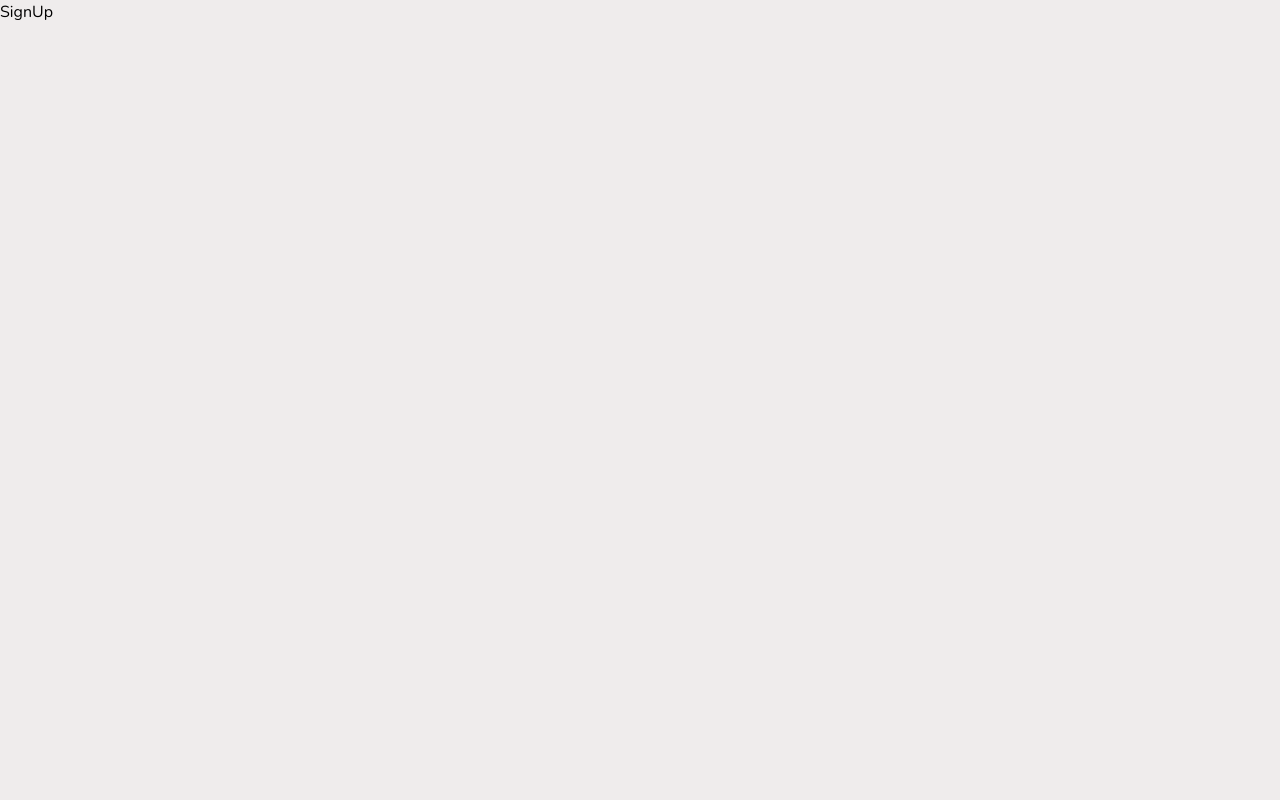
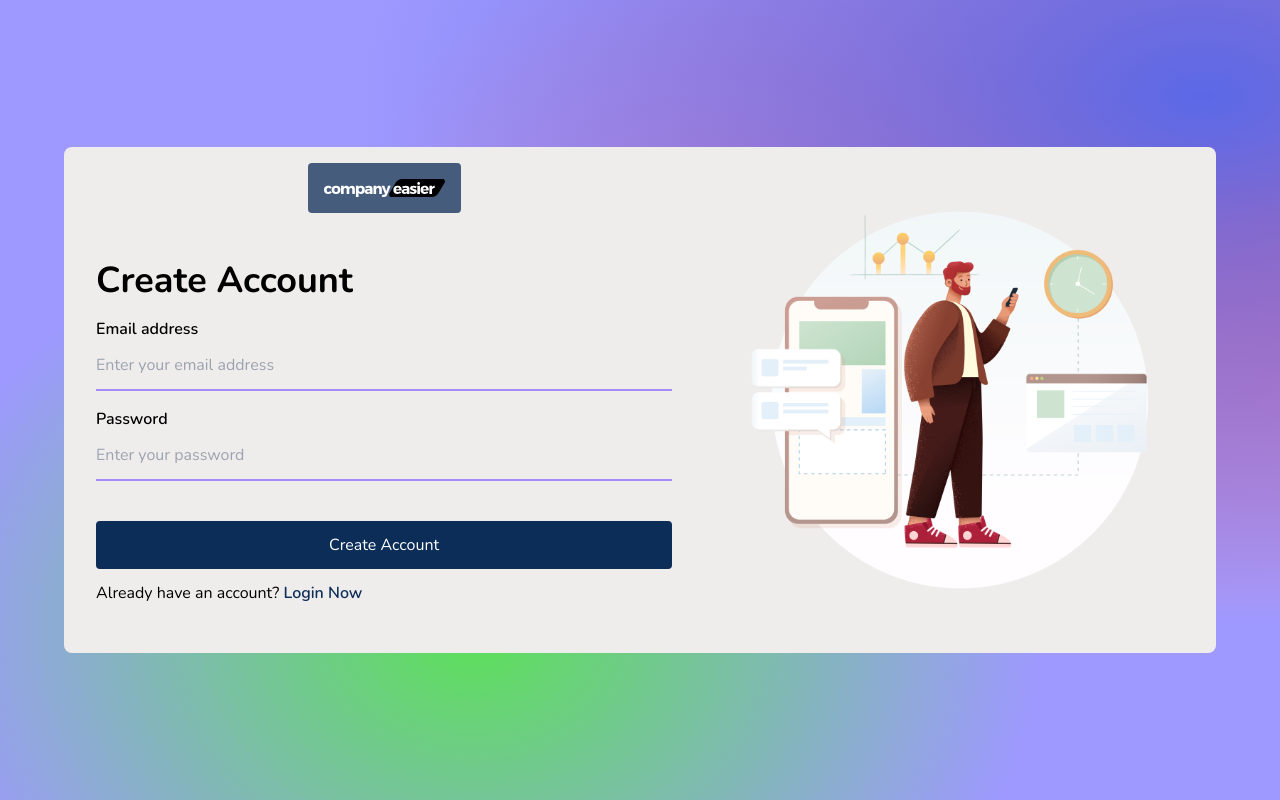
Before and after one commit to Biolater/companyEasierFireBase, a React (Vite) app: page /signUp in a window 1280 px wide. Built offline with nearby package versions, Linux system fonts and the light colour scheme.

Commit message:
added animations to login and sign up page

```diff
--- a/src/App.jsx
+++ b/src/App.jsx
@@ -7,7 +7,7 @@ import {
   BannerCard,
   Footer,
   Login,
-  SignUp,
+  SignUp
 } from "./Utilities/Components";
 import AboutCompanyPage from "./Components/AboutCompanyPage/AboutCompanyPage";
 import { Routes, Route } from "react-router-dom";
--- a/src/Components/Login/Login.jsx
+++ b/src/Components/Login/Login.jsx
@@ -1,19 +1,32 @@
 import { NavbarLogo } from "../../Utilities/Svgs";
 import { Link } from "react-router-dom";
+import loginImg from "../../assets/loginBg.png";
+import { useEffect, useState } from "react";
 const Login = () => {
+  const [scale, setScale] = useState(50);
+  useEffect(() => {
+    setScale(100);
+    return () => {
+      setScale(50);
+    };
+  }, []);
   return (
     <div className="min-h-screen login w-full flex items-center justify-center">
       <div className="container px-4 mx-auto">
-        <div className="login__wrapper   bg-grey-bg">
-          <div className="login__left">
-            <div className="login__logo  flex p-4 bg-navy">
+        <div
+          className={`login__wrapper duration-300  transition-transform scale-${scale} max-w-6xl mx-auto lg:py-4 rounded-lg lg:flex items-center bg-grey-bg`}
+        >
+          <div className="login__left lg:flex flex-col item  flex-1">
+            <div className="login__logo rounded-ss-lg rounded-se-lg  p-4 bg-navy lg:bg-opacity-75 lg:backdrop-blur-xl   self-center lg:rounded">
               <a href="/" className="cursor-pointer">
                 <NavbarLogo />
               </a>
             </div>
-            <div className="login__body p-4">
+            <div className="login__body p-4 md:p-6 lg:p-8">
               <form className="login__form flex flex-col gap-4">
-                <p className="font-bold text-2xl">Welcome Back</p>
+                <p className="font-bold text-2xl lg:text-4xl lg:mt-4">
+                  Welcome Back
+                </p>
                 <div className="form__item">
                   <label className="font-semibold" htmlFor="email">
                     Email address
@@ -46,11 +59,19 @@ const Login = () => {
                 </button>
               </form>
               <p className="mt-3">
-                Don't have an account? <Link to="/signUp"  className="cursor-pointer text-navy font-semibold">Sign up now</Link>
+                Don't have an account?{" "}
+                <Link
+                  to="/signUp"
+                  className="cursor-pointer text-navy font-semibold"
+                >
+                  Sign up now
+                </Link>
               </p>
             </div>
           </div>
-          <div className="login__right"></div>
+          <div className="login__right hidden max-w-lg lg:block flex-1">
+            <img src={loginImg} alt="" />
+          </div>
         </div>
       </div>
     </div>
--- a/src/Components/SignUp/SignUp.jsx
+++ b/src/Components/SignUp/SignUp.jsx
@@ -1,7 +1,78 @@
+import { NavbarLogo } from "../../Utilities/Svgs";
+import { Link } from "react-router-dom";
+import loginImg from "../../assets/loginBg.png";
+import { useEffect, useState } from "react";
 const SignUp = () => {
+  const [scale, setScale] = useState(50);
+  useEffect(() => {
+    setScale(100);
+    return () => {
+      setScale(50);
+    }
+  },[])
   return (
-    <div>SignUp</div>
-  )
+    <div className="min-h-screen login w-full flex items-center justify-center">
+      <div className="container px-4 mx-auto">
+        <div className={`signUp__wrapper transition-transform duration-300 scale-${scale} max-w-6xl mx-auto lg:py-4 rounded-lg lg:flex items-center bg-grey-bg`}>
+          <div className="signUp__left lg:flex flex-col item  flex-1">
+            <div className="signUp__logo rounded-ss-lg rounded-se-lg  p-4 bg-navy lg:bg-opacity-75 lg:backdrop-blur-xl   self-center lg:rounded">
+              <a href="/" className="cursor-pointer">
+                <NavbarLogo />
+              </a>
+            </div>
+            <div className="signUp__body p-4 md:p-6 lg:p-8">
+              <form className="signUp__form flex flex-col gap-4">
+                <p className="font-bold text-2xl lg:text-4xl lg:mt-4">
+                  Create Account
+                </p>
+                <div className="form__item">
+                  <label className="font-semibold" htmlFor="email">
+                    Email address
+                  </label>
+                  <input
+                    required
+                    type="email"
+                    id="email"
+                    placeholder="Enter your email address"
+                    className="w-full bg-transparent border-b-2 border-y-violet-400 outline-none py-3"
+                  />
+                </div>
+                <div className="form__item">
+                  <label className="font-semibold" htmlFor="email">
+                    Password
+                  </label>
+                  <input
+                    required
+                    type="password"
+                    id="password"
+                    placeholder="Enter your password"
+                    className="w-full bg-transparent border-b-2 border-y-violet-400 outline-none py-3"
+                  />
+                </div>
+                <button
+                  type="submit"
+                  className="signUp__button w-full p-3 mt-6 bg-navy rounded text-white"
+                >
+                  Create Account
+                </button>
+              </form>
+              <p className="mt-3">
+               Already have an account?{" "}
+                <Link
+                  to="/login"
+                  className="cursor-pointer text-navy font-semibold"
+                >
+                  Login Now
+                </Link>
+              </p>
+            </div>
+          </div>
+          <div className="login__right hidden max-w-lg lg:block flex-1">
+            <img src={loginImg} alt="" />
+          </div>
+        </div>
+      </div>
+    </div>  )
 }
 
 export default SignUp
```
Also changed, not shown: src/assets/loginBg.png (renamed from src/assets/loginBg.png.png). Lines whose indentation alone changed are shown as unchanged.
